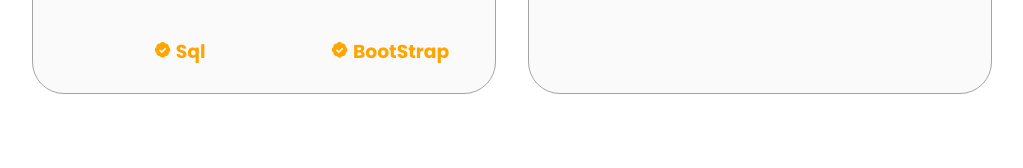
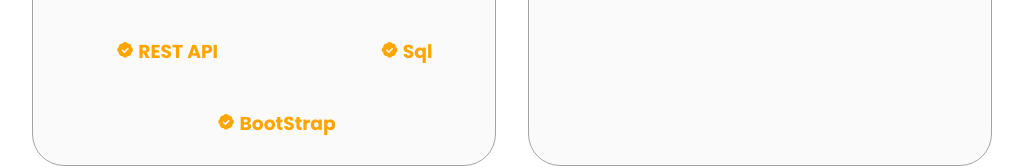
Before and after one commit to Shailesh-Verma/My-portfolio, a plain HTML site: page index.html in a window 1280 px wide. Shown: the part 2063-2231 px from the top of the page, without its empty margins (128-1151 px from the left). Drawn offline with nearby package versions, Linux system fonts and the light colour scheme.

Commit message:
Updating portfolio details

```diff
--- a/index.html
+++ b/index.html
@@ -158,6 +158,12 @@
                         <article>
                             <img src="" alt="" class="icon" />
                             <div>
+                                <h3><i class='bx bxs-badge-check'></i> REST API</h3>
+                            </div>
+                        </article>
+                        <article>
+                            <img src="" alt="" class="icon" />
+                            <div>
                                 <h3><i class='bx bxs-badge-check'></i>
                                     Sql</h3>
                             </div>
```
